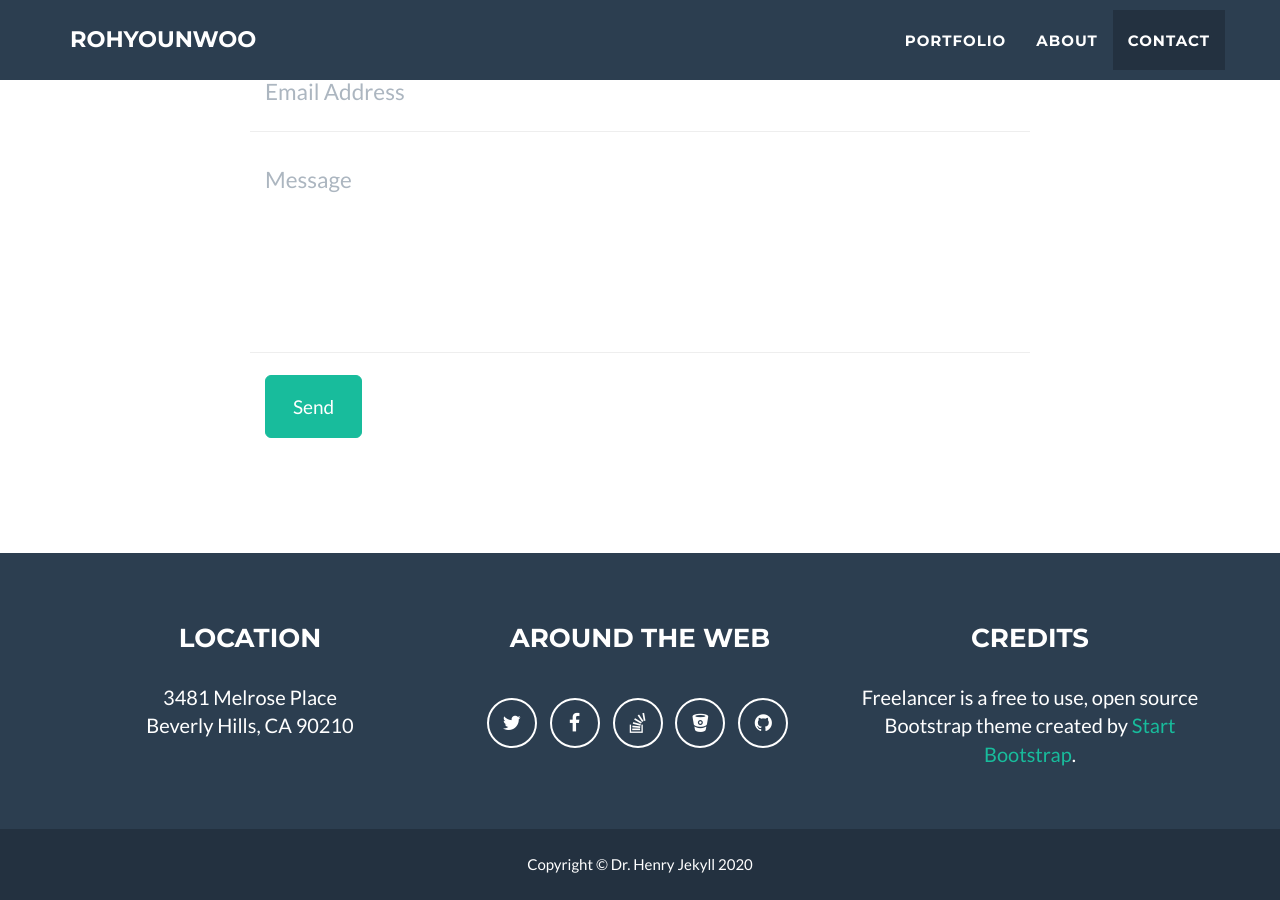
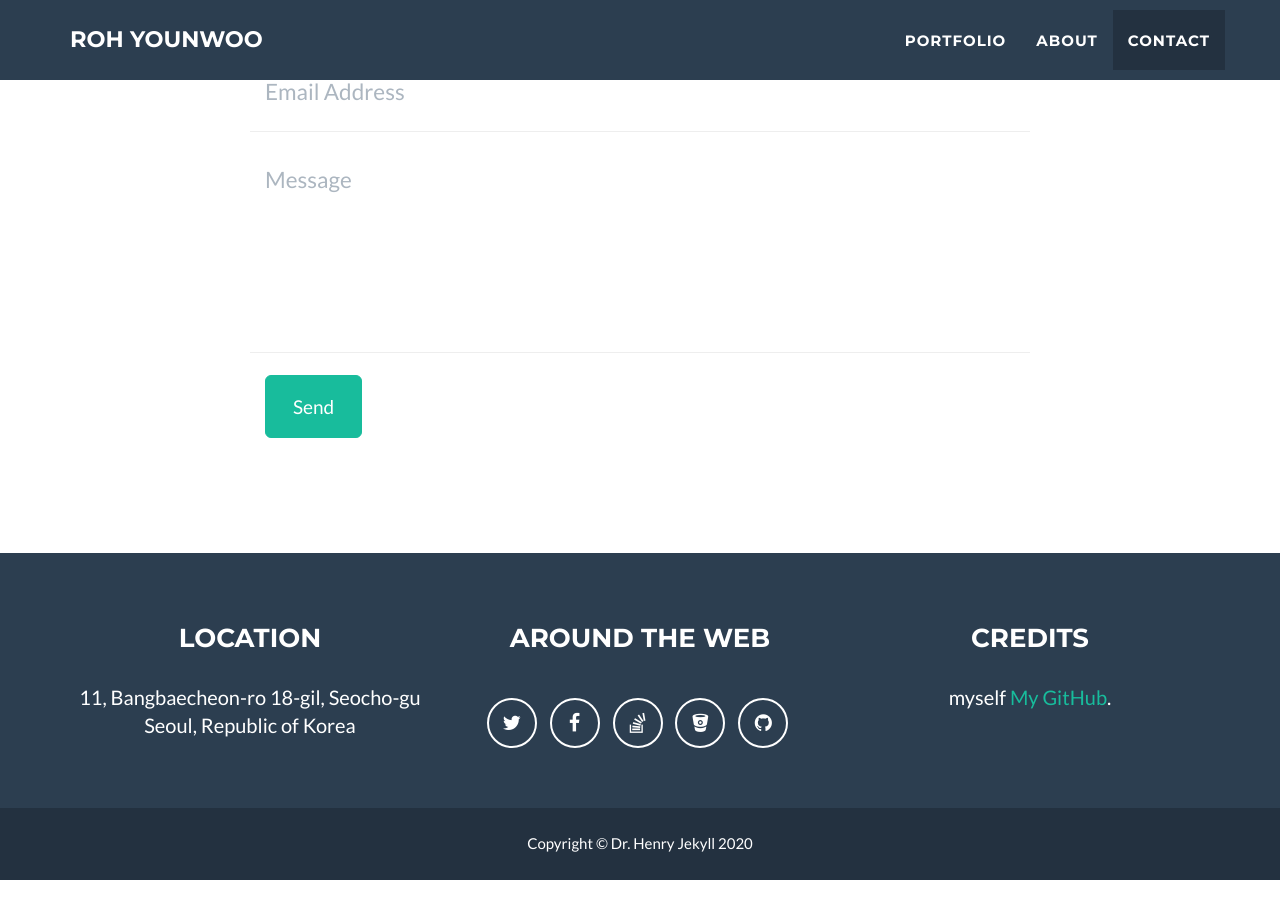
Before and after one commit to RohYounwoo/RohYounwoo.github.io, a Jekyll site: the page built from _posts/2020-8-11-first-post.md, in a window 1280 px wide and 900 px high, scrolled down 2198 px. Built offline with Jekyll 4.4.1, drawn with Linux system fonts in a browser that asks for light colours; some of the changed text lies outside the part shown.

Commit message:
make link

```diff
--- a/_config.yml
+++ b/_config.yml
@@ -1,14 +1,15 @@
 # Site settings
-title: RohYounwoo
+title: Roh Younwoo
 email: ywroh0619@gmail.com
 url: https://RohYounwoo.github.io
 baseurl: ""
 description: "My personal computer engineering blog"
 keywords: "your keywords, separated by commas"
-skills: "Web Developer - Graphic Artist - User Experience Designer"
-meta_author: LastName FirstName
+skills: "C - C++ - JavaScript - JAVA - python - DJango"
+meta_author: Roh Younwoo
 
 # For getting theme from github
+# link of theme https://github.com/jeromelachaud/freelancer-theme
 remote_theme : jeromelachaud/freelancer-theme
 
 # Google webmaster tools
@@ -44,23 +45,23 @@ footer:
 # Social networks usernames (many more available: google-plus, flickr, dribbble, pinterest, instagram, tumblr, linkedin, etc.)
 social:
   - title: twitter
-    url: http://twitter.com/jekyllrb
+    url:
   - title: facebook
+    url: https://www.facebook.com/profile.php?id=100009284749002
+  - title: stack-overflow
     url:
-  - title: stack-overflow
-    url: http://stackoverflow.com/questions/tagged/jekyll
   - title: bitbucket
-    url: http://bitbucket.org/jekyll
+    url:
   - title: github
-    url: http://github.com/jekyll
+    url: http://github.com/rohyounwoo
 
 # Postal address (add as many lines as necessary)
 address:
-  - line: 3481 Melrose Place
-  - line: Beverly Hills, CA 90210
+  - line: 11, Bangbaecheon-ro 18-gil, Seocho-gu
+  - line: Seoul, Republic of Korea
 
 # Credits content
-credits: 'Freelancer is a free to use, open source Bootstrap theme created by <a href="http://startbootstrap.com">Start Bootstrap</a>.'
+credits: 'myself <a href="http://github.com/rohyounwoo">My GitHub</a>.'
 
 # Build settings
 markdown: kramdown
```
